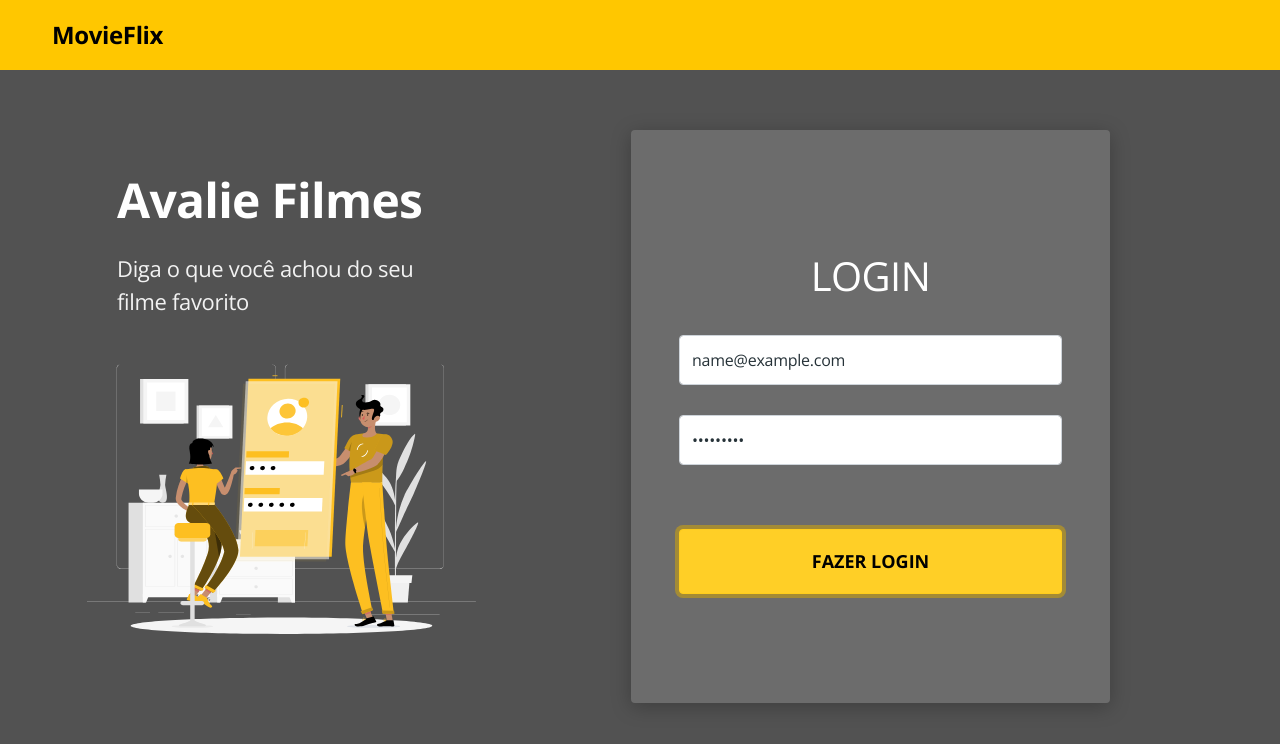
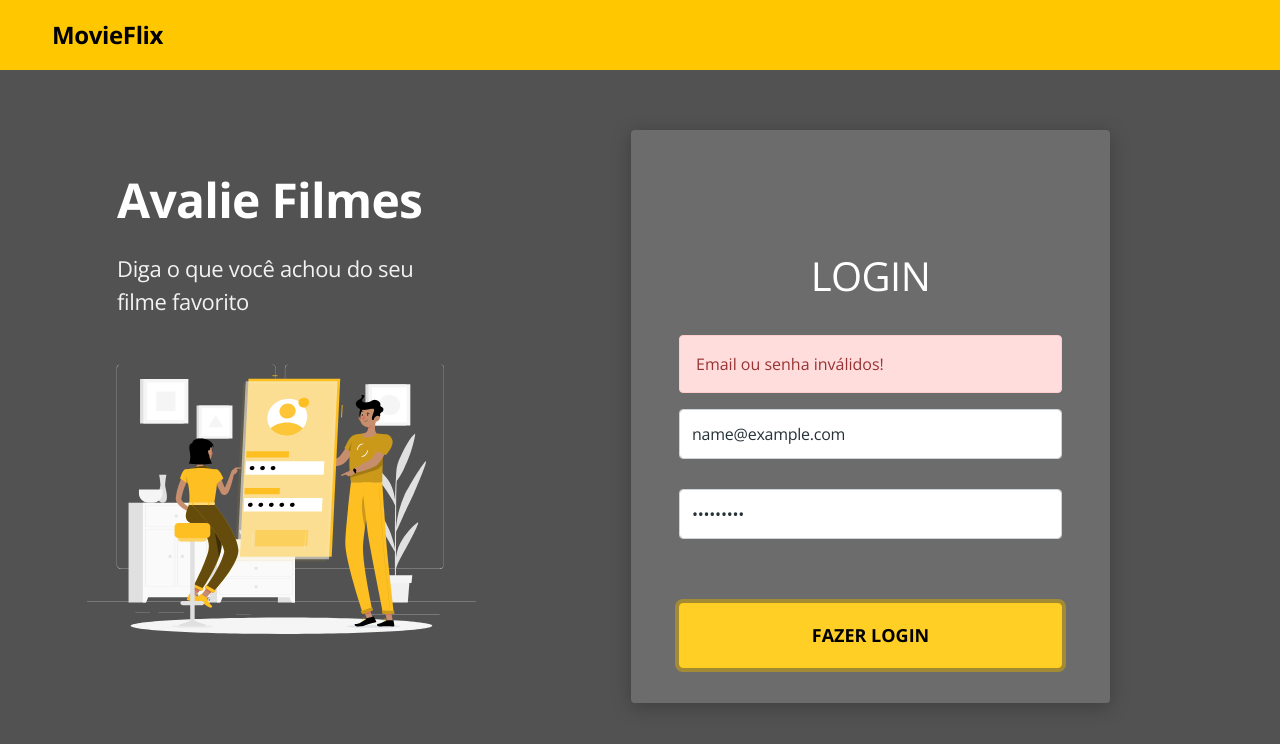
Before and after one commit to eddie-root/movieflix-web, a React (Create React App) app in the folder movieflix-web/frontweb/: page / in a window 1280 px wide. Both pictures are taken after typing "name@example.com", "Sample123" into the empty fields and a click on the button "FAZER LOGIN". Shown: the top 744 px of the page. Built offline with nearby package versions, Linux system fonts and the light colour scheme; no server answers; the HTML template or start-up script is replaced by a standard one.

Commit message:
Manual error handling

```diff
--- a/movieflix-web/frontweb/src/assets/styles/custom.scss
+++ b/movieflix-web/frontweb/src/assets/styles/custom.scss
@@ -1,5 +1,6 @@
 $theme-colors: (
   'primary': #ffc700,
+  'danger': #ff5555,
 );
 
 $body-bg: #525252;
--- a/movieflix-web/frontweb/src/pages/Home/Login/index.tsx
+++ b/movieflix-web/frontweb/src/pages/Home/Login/index.tsx
@@ -1,6 +1,7 @@
 import './styles.css';
 import { useForm } from 'react-hook-form';
 import { requestBackendLogin } from 'util/requests';
+import { useState } from 'react';
 
 import ButtonIcon from 'components/ButtonIcon';
 
@@ -10,13 +11,17 @@
 }
 
 const Login = () => {
+    const [hasError, setHasError] = useState(false);
+
     const { register, handleSubmit } = useForm<FormData>();
 
     const onSubmit = (formData: FormData) => {
         requestBackendLogin(formData)
             .then(response => {
+                setHasError(false);
                 console.log('SUCESSO', response);
             }).catch(error => {
+                setHasError(true);
                 console.log('ERRO', error);
             })
 
@@ -25,6 +30,11 @@
     return (
         <div className='base-card login-card'>
             <h1>Login</h1>
+            {hasError && (
+                <div className='alert alert-danger'>
+                    Email ou senha inválidos!
+                </div>
+            )}
             <form onSubmit={handleSubmit(onSubmit)}>
                 <div className='mb-4'>
                     <input
```
